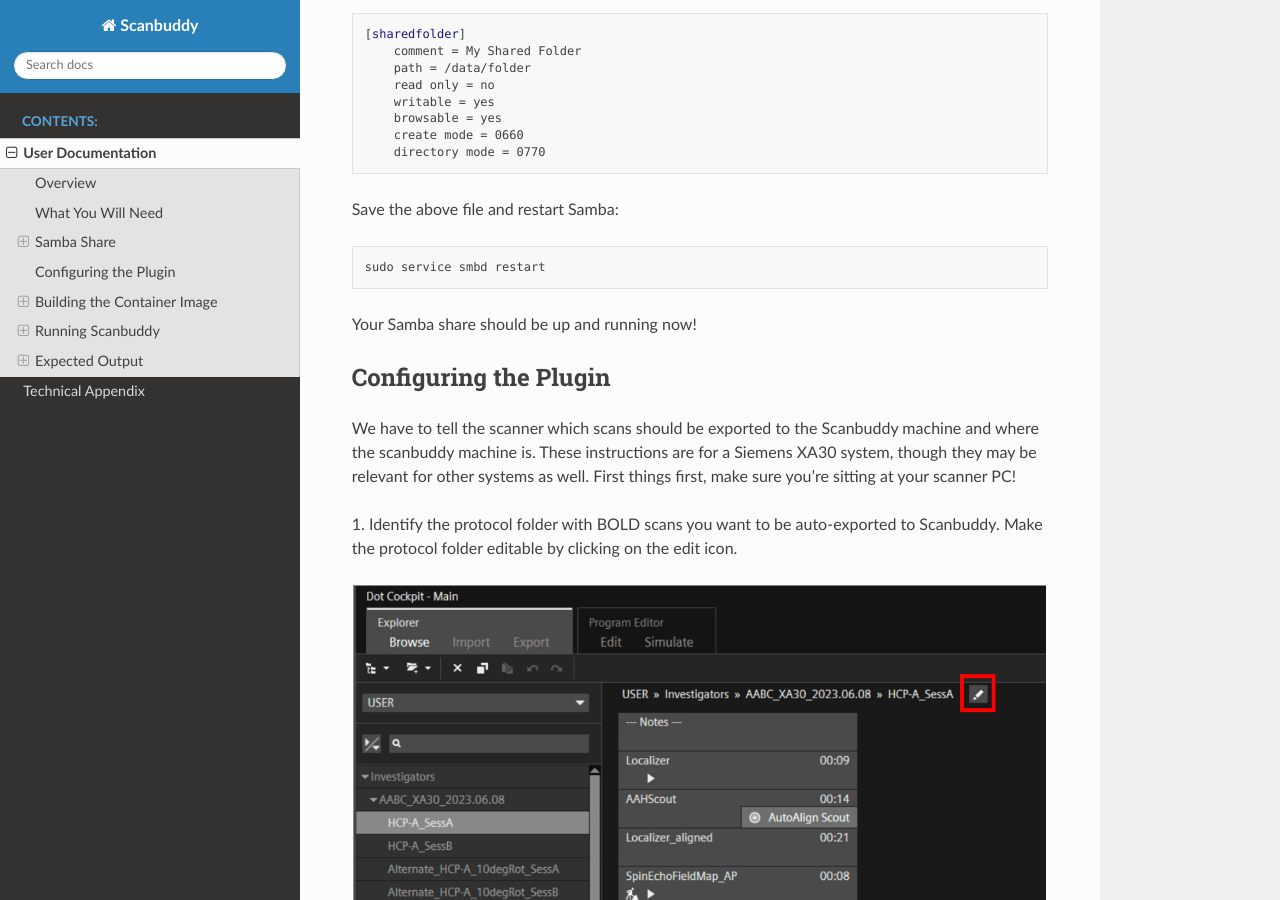
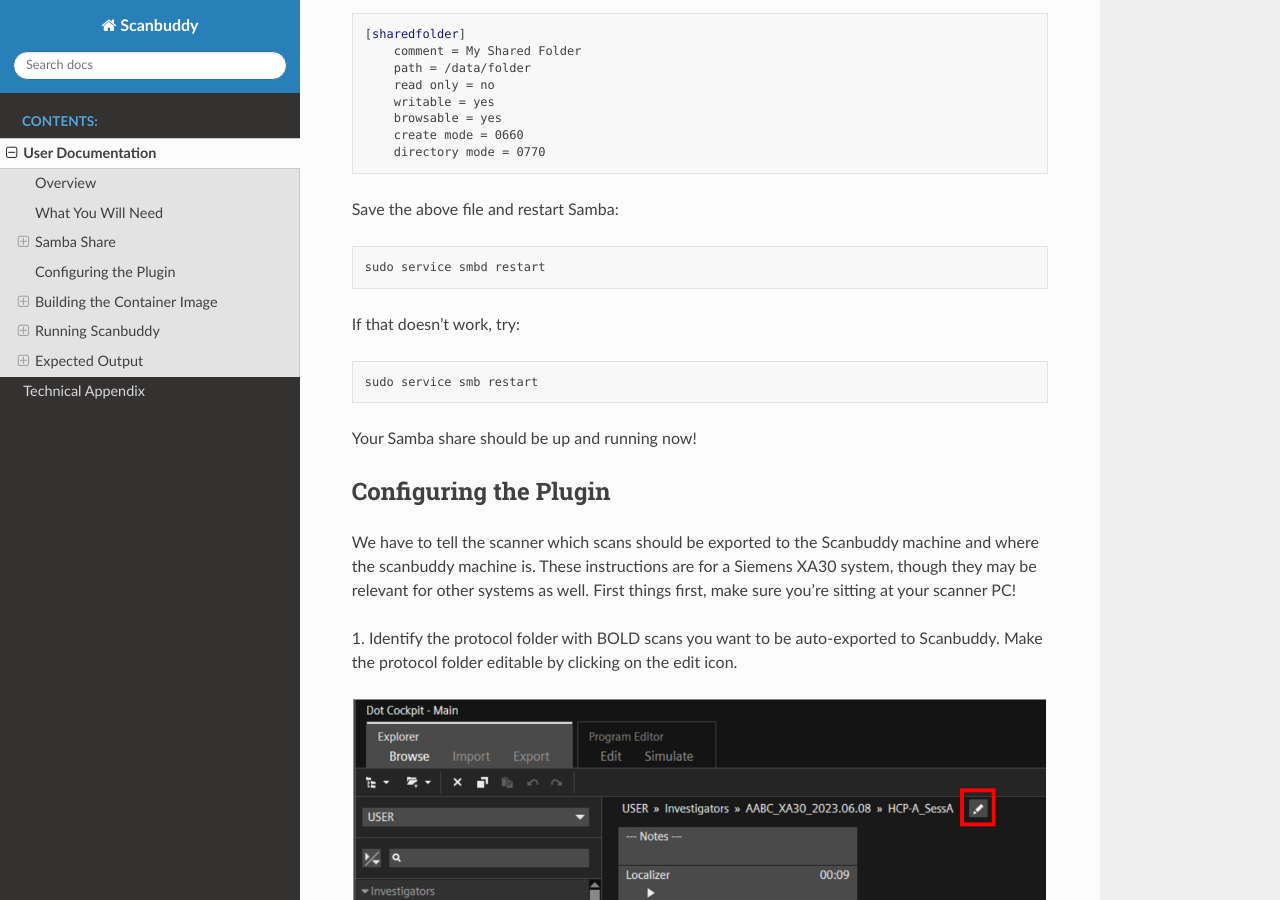
Before and after one commit to harvard-nrg/scanbuddy, a Sphinx documentation site: the page built from docs/source/user_docs.rst, in a window 1280 px wide and 900 px high, scrolled down 2208 px. Built offline with Sphinx 7.4.7 and the Read the Docs theme 3.1.0, drawn with Linux system fonts in a browser that asks for light colours.

Commit message:
add alternative samba command

```diff
--- a/docs/source/user_docs.rst
+++ b/docs/source/user_docs.rst
@@ -77,9 +77,15 @@ Add the following to the end of ``/etc/samba/smb.conf``
 
 Save the above file and restart Samba:
 
-.. code-block:: yaml
+.. code-block:: shell
 
      sudo service smbd restart
+
+If that doesn't work, try:
+
+.. code-block:: shell
+
+     sudo service smb restart
 
 Your Samba share should be up and running now!
 
```
